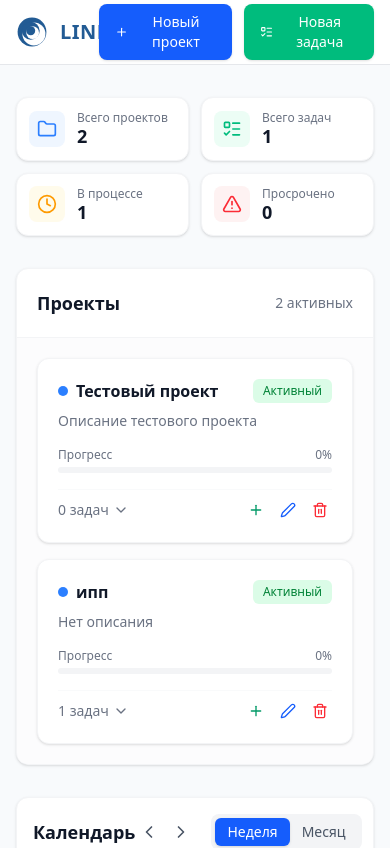
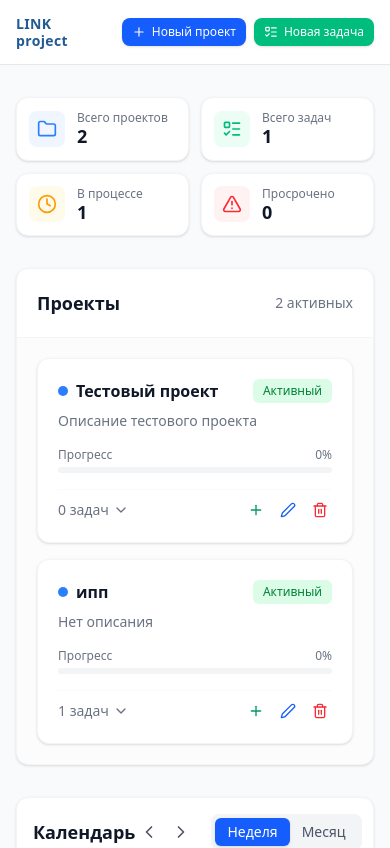
Before and after one commit to udssakhalin-dot/LINK-Project, a React (Vite) app: page / in a window 390 px wide. Shown: the top 848 px of the page. Built offline with nearby package versions, Linux system fonts and the light colour scheme.

Commit message:
feat(header): Improve header responsiveness and styling
Adjusted header layout and button styles for better responsiveness across different screen sizes. Updated project title display to be more dynamic.

```diff
--- a/src/App.tsx
+++ b/src/App.tsx
@@ -645,24 +645,26 @@ export default function App() {
       {/* Header */}
       <header className="bg-white border-b border-gray-200 sticky top-0 z-10">
         <div className="max-w-7xl mx-auto px-4 sm:px-6 lg:px-8 h-16 flex items-center justify-between">
-          <div className="flex items-center gap-3">
-            <img src="/favicon.svg" alt="LINK Logo" className="w-8 h-8" />
-            <h1 className="text-xl font-bold text-[#225b94] tracking-wide">LINK</h1>
+          <div className="flex items-center flex-shrink-0 mr-4">
+            <h1 className="text-sm sm:text-xl font-bold text-[#225b94] tracking-wide flex flex-col sm:flex-row sm:gap-1.5 leading-tight">
+              <span>LINK</span>
+              <span>project</span>
+            </h1>
           </div>
-          <div className="flex gap-3">
+          <div className="flex gap-2 sm:gap-3">
             <button
               onClick={() => setIsProjectModalOpen(true)}
-              className="flex items-center gap-2 px-4 py-2 bg-blue-600 text-white rounded-lg text-sm font-medium hover:bg-blue-700 transition-colors shadow-sm"
+              className="flex items-center gap-1.5 sm:gap-2 px-2.5 sm:px-4 py-1.5 sm:py-2 bg-blue-600 text-white rounded-lg text-xs sm:text-sm font-medium hover:bg-blue-700 transition-colors shadow-sm"
             >
-              <Plus className="w-4 h-4" />
-              Новый проект
+              <Plus className="w-3.5 h-3.5 sm:w-4 sm:h-4" />
+              <span>Новый проект</span>
             </button>
             <button
               onClick={() => setIsTaskModalOpen(true)}
-              className="flex items-center gap-2 px-4 py-2 bg-emerald-500 text-white rounded-lg text-sm font-medium hover:bg-emerald-600 transition-colors shadow-sm"
+              className="flex items-center gap-1.5 sm:gap-2 px-2.5 sm:px-4 py-1.5 sm:py-2 bg-emerald-500 text-white rounded-lg text-xs sm:text-sm font-medium hover:bg-emerald-600 transition-colors shadow-sm"
             >
-              <ListTodo className="w-4 h-4" />
-              Новая задача
+              <ListTodo className="w-3.5 h-3.5 sm:w-4 sm:h-4" />
+              <span>Новая задача</span>
             </button>
           </div>
         </div>
```
